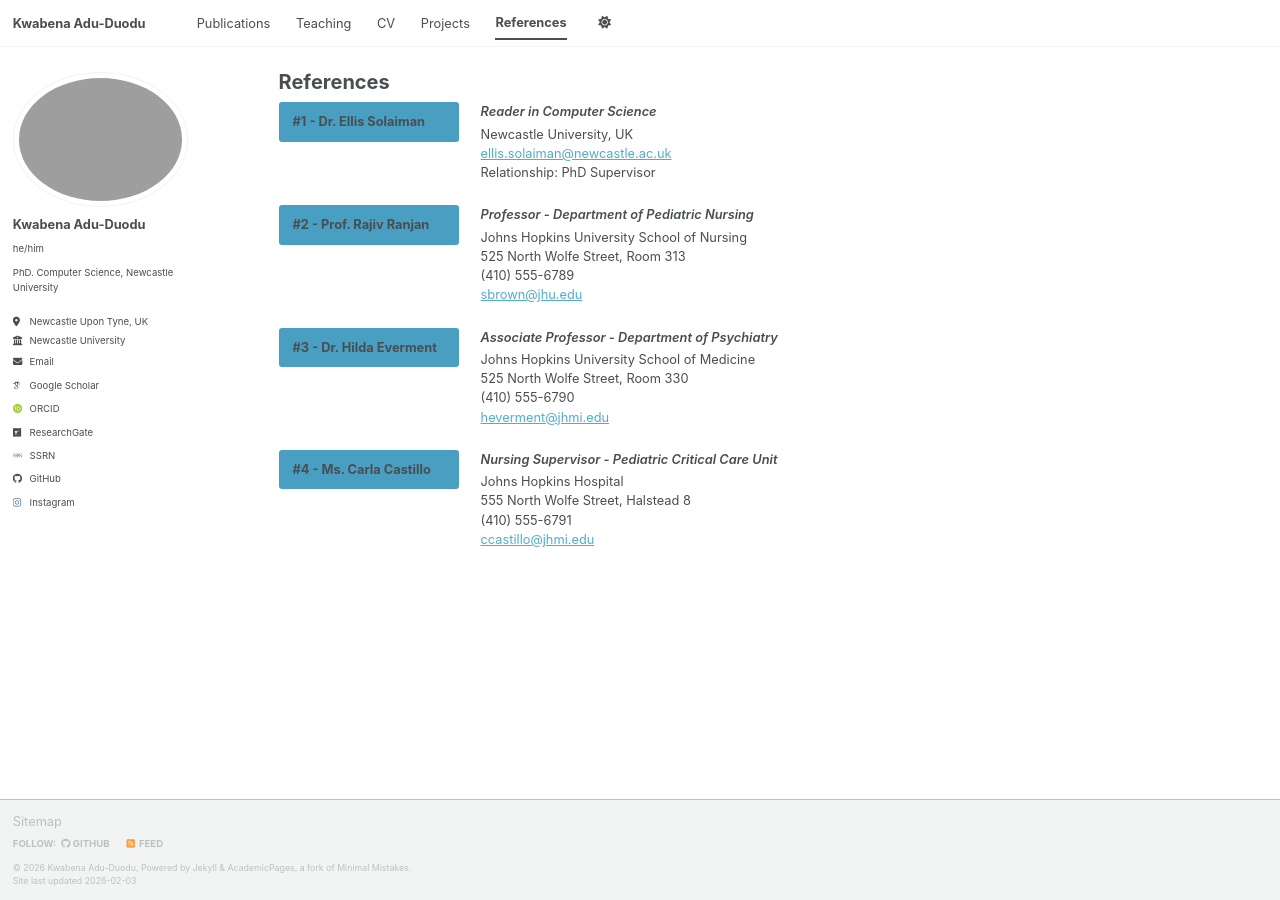
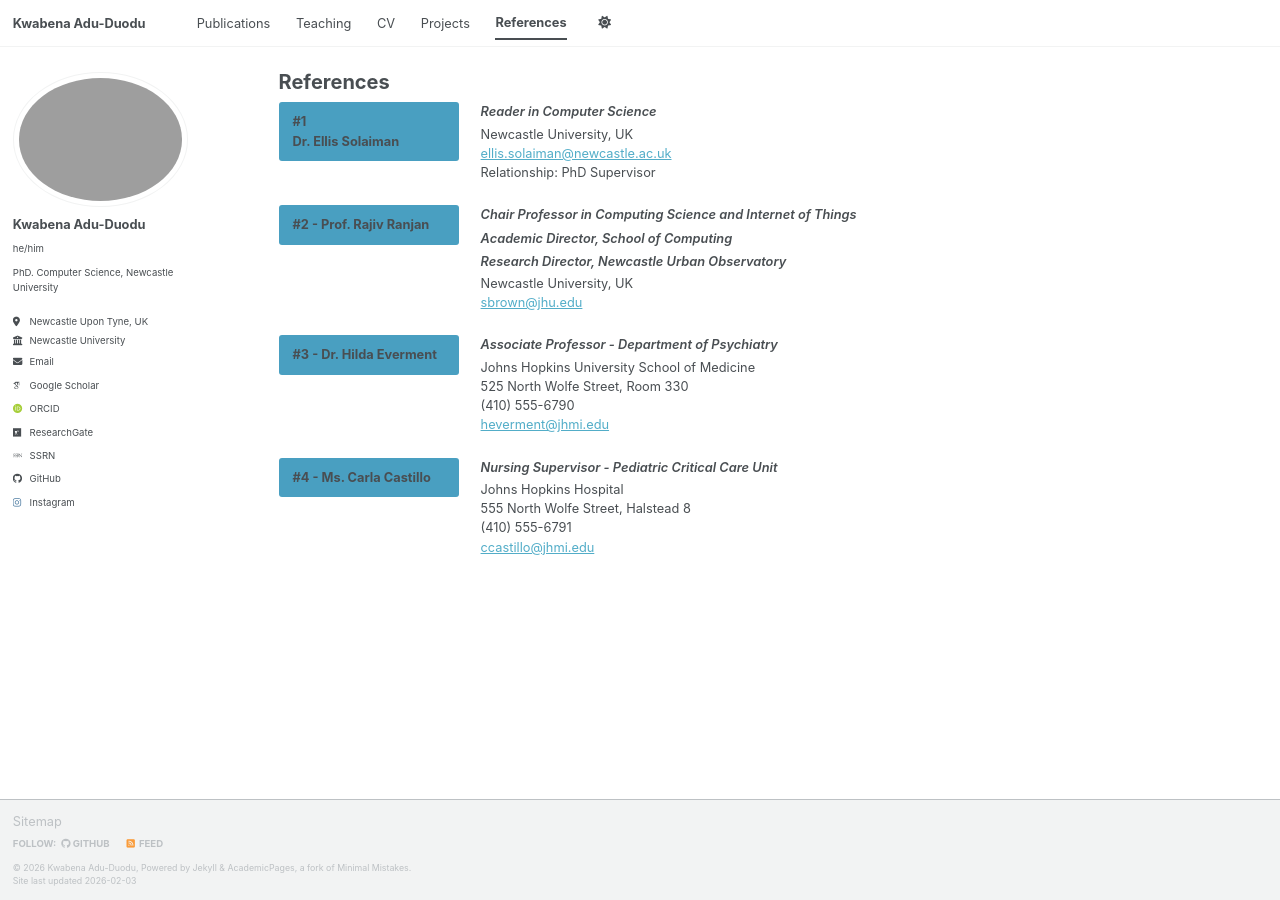
Before and after one commit to KAYDUODU/KAYDUODU.github.io, a Jekyll site: the page built from _pages/references.md, in a window 1280 px wide. Built offline with Jekyll 4.4.1, drawn with Linux system fonts in a browser that asks for light colours; some web fonts are replaced; a script bundle is joined from its source files by our own code; library files that are not in the unit come from our copies.

Commit message:
Revise reference details for Dr. Solaiman and Prof. Ranjan
Updated the reference details for Dr. Ellis Solaiman and Prof. Rajiv Ranjan, including changes to titles and contact information.

```diff
--- a/_pages/references.md
+++ b/_pages/references.md
@@ -54,7 +54,7 @@ author_profile: true
 <div class="refs">
 
   <div class="ref-row">
-    <div class="ref-badge">#1 - Dr. Ellis Solaiman</div>
+    <div class="ref-badge">#1 <br>Dr. Ellis Solaiman</div>
     <div class="ref-body">
       <div class="ref-role">Reader in Computer Science</div>
       <div class="ref-line">Newcastle University, UK</div>
@@ -67,10 +67,12 @@ author_profile: true
   <div class="ref-row">
     <div class="ref-badge">#2 - Prof. Rajiv Ranjan</div>
     <div class="ref-body">
-      <div class="ref-role">Professor - Department of Pediatric Nursing</div>
-      <div class="ref-line">Johns Hopkins University School of Nursing</div>
-      <div class="ref-line">525 North Wolfe Street, Room 313</div>
-      <div class="ref-line">(410) 555-6789</div>
+      <div class="ref-role">Chair Professor in Computing Science and Internet of Things</div>
+      <div class="ref-role">Academic Director, School of Computing</div>
+      <div class="ref-role">Research Director, Newcastle Urban Observatory</div>
+      <div class="ref-line">Newcastle University, UK</div>
+      <!--<div class="ref-line">525 North Wolfe Street, Room 313</div>
+      <div class="ref-line">(410) 555-6789</div> -->
       <div class="ref-line"><a href="mailto:sbrown@jhu.edu">sbrown@jhu.edu</a></div>
     </div>
   </div>
```
